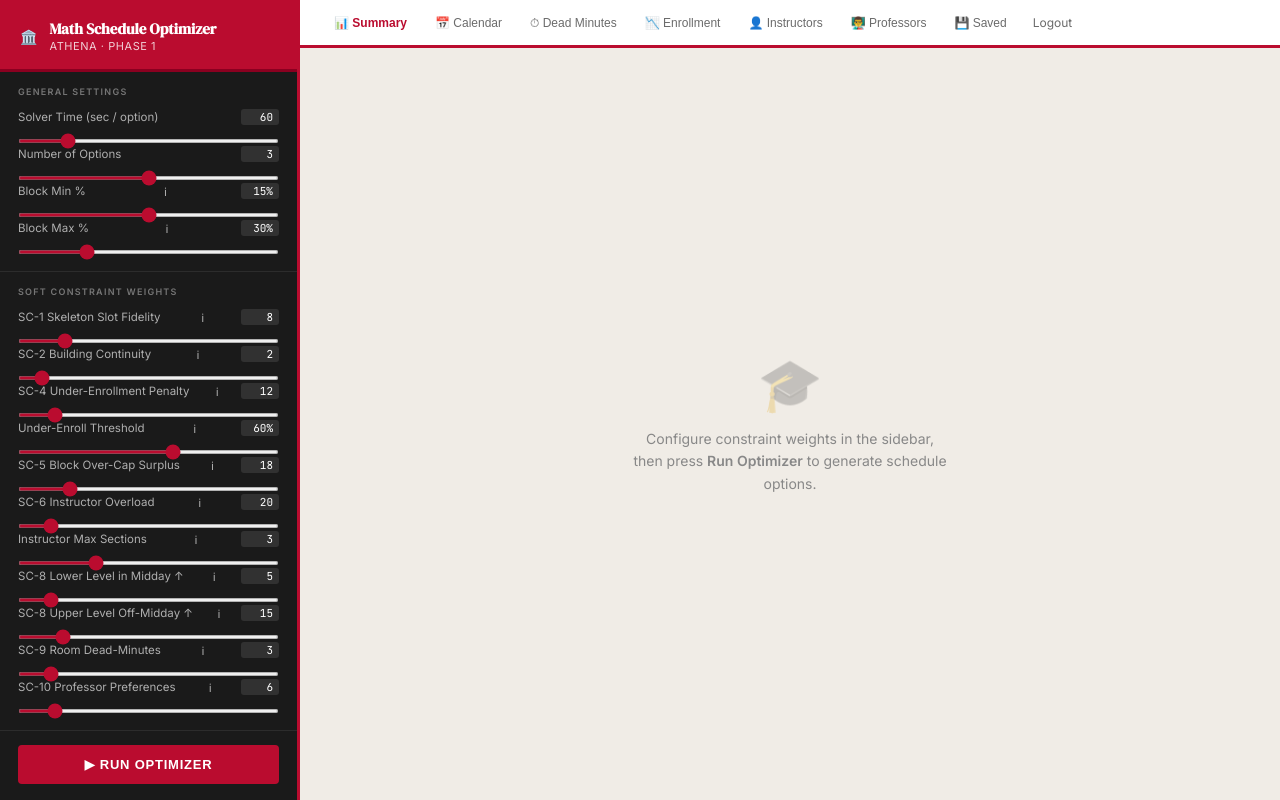
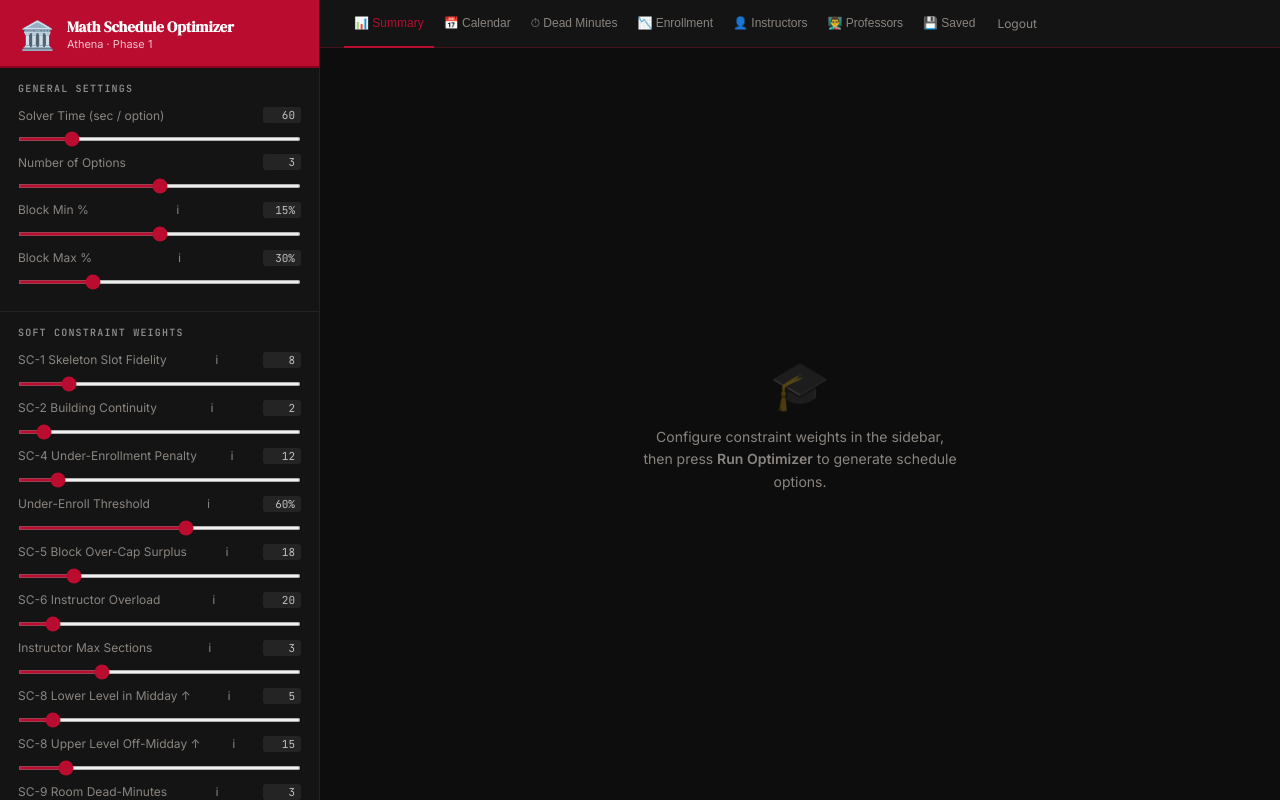
Before and after one commit to jhn02222/Scheduling-Clone, a Django app: page / in a window 1280 px wide. Run offline with Django 5.2, Linux system fonts and the light colour scheme; the visitor is signed in with stand-in values (Sample User, id 1).

Commit message:
revert: restore previous index.html

```diff
--- a/athena/optimizer/templates/optimizer/index.html
+++ b/athena/optimizer/templates/optimizer/index.html
@@ -14,76 +14,76 @@
 :root {
   --uga-red:        #BA0C2F;
   --uga-red-dark:   #8B0020;
-  --uga-red-glow:   rgba(186,12,47,0.20);
-  --uga-black:      #1a1a1a;
-  --uga-silver:     #6B6B6B;
-  --panel-bg:       #ffffff;
-  --panel-border:   rgba(186,12,47,0.20);
-  --surface:        #f7f5f2;
-  --surface-2:      #ede9e4;
-  --text:           #1a1a1a;
-  --text-muted:     #6B6B6B;
-  --accent-green:   #1a7a3c;
-  --accent-amber:   #c47b00;
-  --accent-red:     #BA0C2F;
-  --radius:         4px;
-  --sidebar-w:      300px;
-}
-
-html, body {
-  height: 100%; background: #f0ece6; color: var(--text);
-  font-family: 'Inter', sans-serif; font-size: 14px; overflow: hidden;
-}
+  --uga-red-glow:   rgba(186,12,47,0.25);
+  --uga-black:      #0D0D0D;
+  --uga-silver:     #C0C0C0;
+  --panel-bg:       #141414;
+  --panel-border:   rgba(186,12,47,0.30);
+  --surface:        #1C1C1C;
+  --surface-2:      #242424;
+  --text:           #F0EDE8;
+  --text-muted:     #8A8580;
+  --accent-green:   #22c55e;
+  --accent-amber:   #f59e0b;
+  --accent-red:     #ef4444;
+  --radius:         6px;
+  --sidebar-w:      320px;
+}
+
+html, body { height: 100%; background: var(--uga-black); color: var(--text);
+             font-family: 'Inter', sans-serif; font-size: 14px; overflow: hidden; }
 
 /* ── Layout ──────────────────────────────────────────────────────────── */
 #shell { display: grid; grid-template-columns: var(--sidebar-w) 1fr; height: 100vh; }
 
 /* ── Sidebar ─────────────────────────────────────────────────────────── */
 #sidebar {
-  background: #1a1a1a;
-  border-right: 3px solid var(--uga-red);
+  background: var(--panel-bg);
+  border-right: 1px solid var(--panel-border);
   display: flex; flex-direction: column;
   overflow-y: auto; overflow-x: hidden;
 }
 
 #sidebar-header {
   background: var(--uga-red);
-  padding: 20px 20px 16px;
-  border-bottom: 3px solid var(--uga-red-dark);
+  padding: 18px 20px 14px;
+  border-bottom: 2px solid var(--uga-red-dark);
   display: flex; align-items: center; gap: 12px;
   position: sticky; top: 0; z-index: 10;
 }
+#sidebar-header .bulldog { font-size: 28px; }
 #sidebar-header h1 {
   font-family: 'DM Serif Display', serif;
-  font-size: 15px; line-height: 1.2; color: #fff;
-}
-#sidebar-header h1 span {
-  display: block; font-size: 11px; font-family: 'Inter', sans-serif;
-  opacity: .8; font-weight: 400; margin-top: 2px;
-  letter-spacing: .05em; text-transform: uppercase;
-}
+  font-size: 15px; line-height: 1.2;
+  color: #fff;
+}
+#sidebar-header h1 span { display: block; font-size: 11px; font-family: 'Inter', sans-serif;
+                           opacity: .75; font-weight: 400; margin-top: 2px; }
 
 .sidebar-section {
   padding: 14px 18px;
-  border-bottom: 1px solid rgba(255,255,255,0.08);
+  border-bottom: 1px solid rgba(255,255,255,0.06);
 }
 .sidebar-section h2 {
-  font-family: 'Inter', sans-serif;
-  font-size: 9px; letter-spacing: .14em; text-transform: uppercase;
-  color: rgba(255,255,255,0.4); margin-bottom: 12px; font-weight: 600;
-}
+  font-family: 'JetBrains Mono', monospace;
+  font-size: 10px; letter-spacing: .12em; text-transform: uppercase;
+  color: var(--uga-silver); margin-bottom: 12px; opacity: .7;
+}
+
+.field { margin-bottom: 10px; }
 .field label {
   display: flex; justify-content: space-between; align-items: center;
-  font-size: 11.5px; color: rgba(255,255,255,0.65); margin-bottom: 4px;
+  font-size: 12px; color: var(--text-muted); margin-bottom: 4px;
 }
 .field label .val {
   font-family: 'JetBrains Mono', monospace;
-  font-size: 11px; color: #fff;
-  background: rgba(255,255,255,0.1); padding: 1px 6px; border-radius: 3px;
+  font-size: 11px; color: var(--uga-silver);
+  background: var(--surface-2); padding: 1px 6px; border-radius: 3px;
   min-width: 38px; text-align: right;
 }
 .field input[type=range] {
-  width: 100%; accent-color: var(--uga-red); cursor: pointer; height: 4px;
+  width: 100%; accent-color: var(--uga-red); cursor: pointer;
+  height: 4px;
 }
 .field input[type=number] {
   width: 100%; background: var(--surface-2); border: 1px solid rgba(255,255,255,0.1);
@@ -97,20 +97,20 @@ html, body {
   width: calc(100% - 36px);
   background: var(--uga-red);
   color: #fff; border: none; border-radius: var(--radius);
-  padding: 12px; font-size: 13px; font-weight: 700; cursor: pointer;
+  padding: 11px; font-size: 13px; font-weight: 600; cursor: pointer;
   display: flex; align-items: center; justify-content: center; gap: 8px;
   transition: background .2s, box-shadow .2s;
-  letter-spacing: .06em; text-transform: uppercase;
-}
-#run-btn:hover { background: var(--uga-red-dark); box-shadow: 0 4px 12px rgba(186,12,47,0.4); }
+  letter-spacing: .04em;
+}
+#run-btn:hover { background: var(--uga-red-dark); box-shadow: 0 0 18px var(--uga-red-glow); }
 #run-btn:disabled { opacity: .5; cursor: not-allowed; }
 
 #log-box {
-  font-family: 'JetBrains Mono', monospace; font-size: 10.5px;
-  color: rgba(255,255,255,0.5); background: #0f0f0f; border-radius: var(--radius);
+  font-family: 'JetBrains Mono', monospace; font-size: 11px;
+  color: #6B7280; background: #0A0A0A; border-radius: var(--radius);
   padding: 10px; margin: 0 18px 16px;
   min-height: 72px; max-height: 130px; overflow-y: auto;
-  border: 1px solid rgba(255,255,255,0.08);
+  border: 1px solid rgba(255,255,255,0.05);
   white-space: pre-wrap; line-height: 1.6;
 }
 #log-box .ok  { color: var(--accent-green); }
@@ -122,25 +122,27 @@ html, body {
 }
 
 #topbar {
-  background: #fff;
-  border-bottom: 3px solid var(--uga-red);
-  padding: 0 20px;
+  background: var(--panel-bg); border-bottom: 1px solid var(--panel-border);
+  padding: 0 24px;
   display: flex; align-items: center; gap: 0;
   flex-shrink: 0; height: 48px;
-  box-shadow: 0 2px 8px rgba(0,0,0,0.08);
+}
+#topbar h2 {
+  font-family: 'DM Serif Display', serif;
+  font-size: 18px; color: var(--text);
+  margin-right: auto; padding-right: 24px;
 }
 
 .tab-btn {
-  height: 48px; padding: 0 14px;
-  background: none; border: none; border-bottom: 3px solid transparent;
-  color: #6B6B6B; font-size: 12px; cursor: pointer;
-  display: flex; align-items: center; gap: 5px;
+  height: 48px; padding: 0 10px;
+  background: none; border: none; border-bottom: 2px solid transparent;
+  color: var(--text-muted); font-size: 12px; cursor: pointer;
+  display: flex; align-items: center; gap: 6px;
   transition: color .15s, border-color .15s;
-  white-space: nowrap; font-weight: 500;
-  margin-bottom: -3px;
-}
-.tab-btn:hover { color: var(--uga-red); }
-.tab-btn.active { color: var(--uga-red); border-bottom-color: var(--uga-red); font-weight: 600; }
+  white-space: nowrap;
+}
+.tab-btn:hover    { color: var(--text); }
+.tab-btn.active   { color: var(--uga-red); border-bottom-color: var(--uga-red); }
 
 #opt-selector {
   margin-left: auto; display: flex; align-items: center; gap: 8px;
@@ -313,19 +310,23 @@ html, body {
 .leg-dot { width: 10px; height: 10px; border-radius: 2px; flex-shrink: 0; }
 
 /* ── Placeholder ─────────────────────────────────────────────────────── */
-#content-area { flex: 1; overflow-y: auto; padding: 20px 24px; background: #f0ece6; }
-
 #placeholder {
   display: flex; flex-direction: column; align-items: center; justify-content: center;
-  height: 100%; color: #aaa; gap: 12px; text-align: center; padding: 40px;
-}
-#placeholder .icon { font-size: 52px; opacity: .25; }
-#placeholder p { max-width: 320px; line-height: 1.6; color: #888; }
-
+  height: 100%; color: var(--text-muted); gap: 12px; text-align: center;
+  padding: 40px;
+}
+#placeholder .icon { font-size: 48px; opacity: .3; }
+#placeholder p { max-width: 320px; line-height: 1.6; }
+
+/* ── Scrollbar ───────────────────────────────────────────────────────── */
+::-webkit-scrollbar { width: 6px; height: 6px; }
+::-webkit-scrollbar-track { background: transparent; }
+::-webkit-scrollbar-thumb { background: #333; border-radius: 3px; }
+
+/* ── Section title ───────────────────────────────────────────────────── */
 .section-title {
   font-family: 'DM Serif Display', serif;
-  font-size: 16px; color: var(--uga-red); margin-bottom: 12px; margin-top: 18px;
-  border-bottom: 1px solid #e0d8d0; padding-bottom: 6px;
+  font-size: 15px; color: var(--text); margin-bottom: 12px; margin-top: 18px;
 }
 .section-title:first-child { margin-top: 0; }
 
@@ -381,11 +381,6 @@ html, body {
 }
 .prof-cal-event .pce-course { font-weight: 600; color: #0f172a; }
 .prof-cal-event .pce-room { color: #334155; font-size: 10px; }
-
-::-webkit-scrollbar { width: 6px; height: 6px; }
-::-webkit-scrollbar-track { background: #f0ece6; }
-::-webkit-scrollbar-thumb { background: #c9bfb5; border-radius: 3px; }
-::-webkit-scrollbar-thumb:hover { background: var(--uga-red); }
 </style>
 </head>
 <body>
```
Also changed, not shown: other parts of athena/optimizer/templates/optimizer/index.html (+25 -31 lines).
